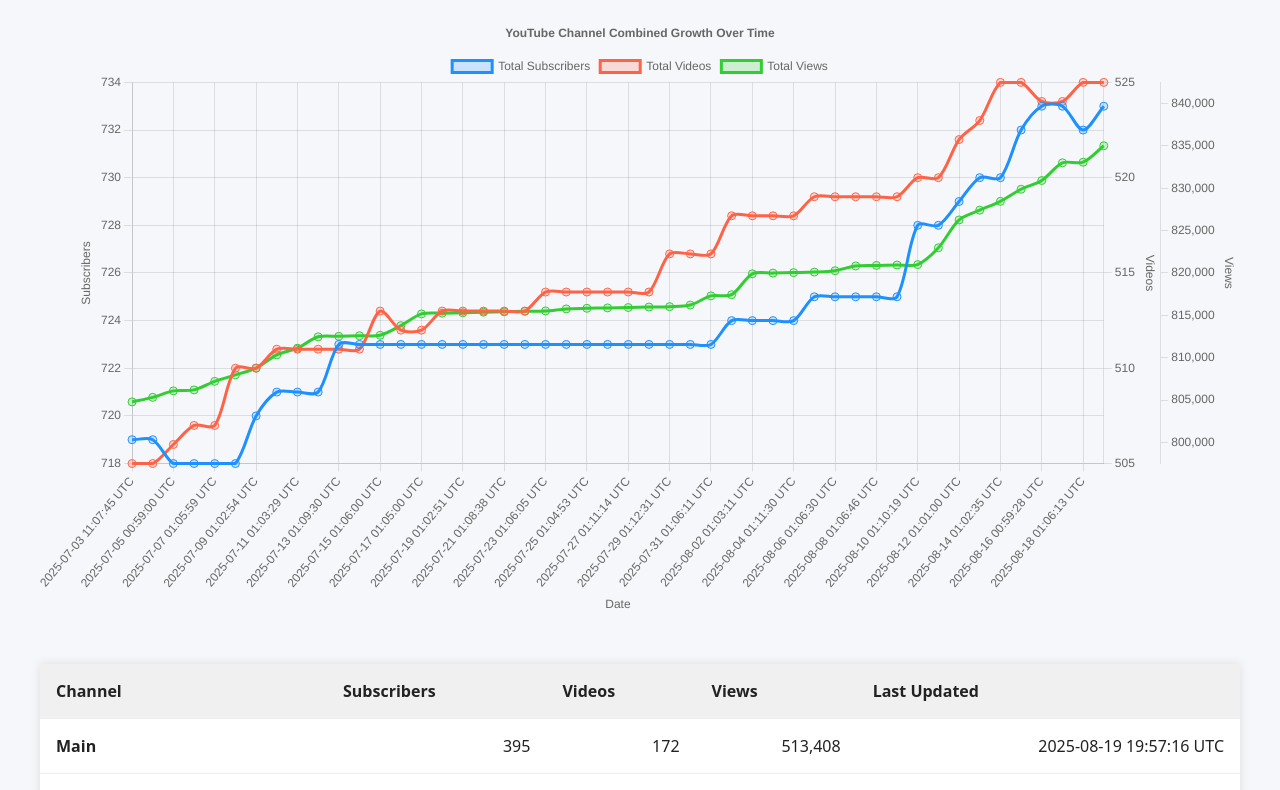
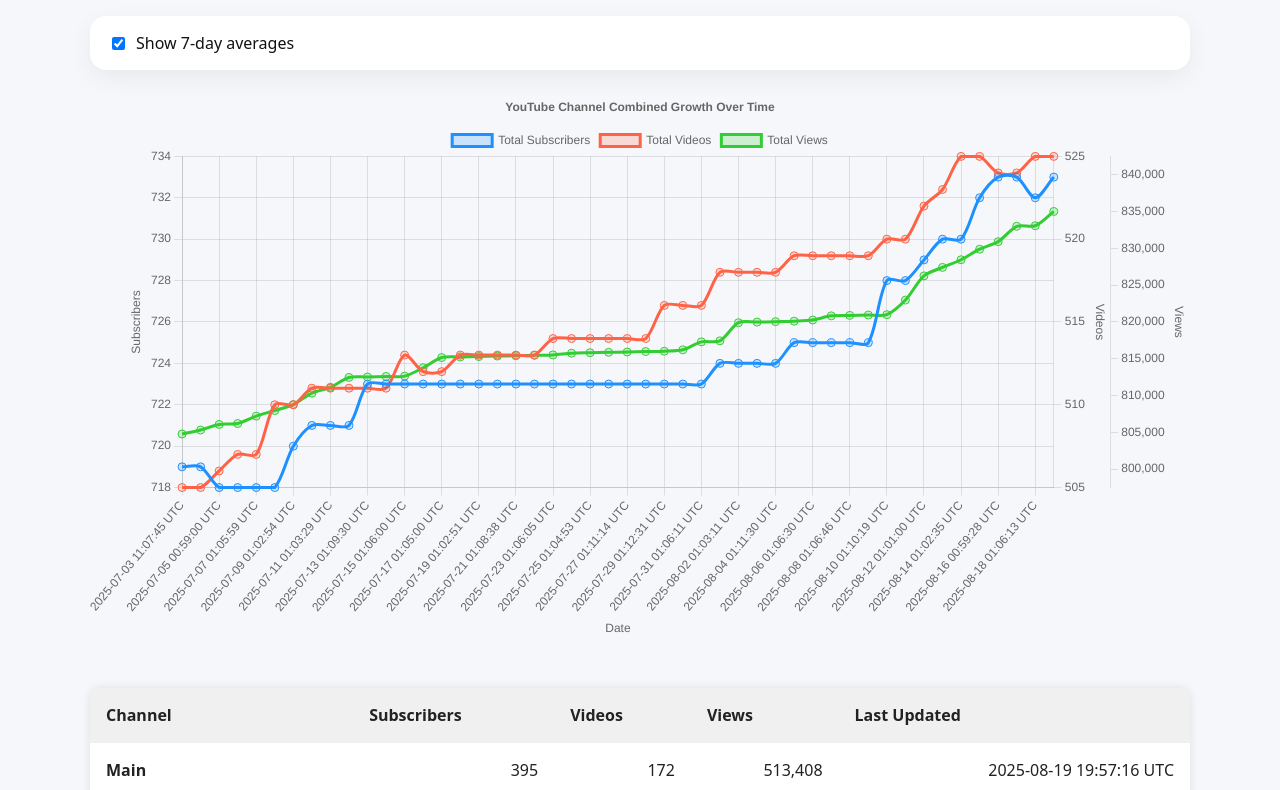
Before and after one commit to uxillary/automated, a plain HTML site: page docs/index.html in a window 1280 px wide. Shown: the part 120-910 px from the top of the page. Drawn offline with nearby package versions, Linux system fonts and the light colour scheme.

Commit message:
style: add stats styling and MA toggle

```diff
--- /dev/null
+++ b/docs/css/stats.css
@@ -0,0 +1,29 @@
+/* Site tokens */
+:root{
+  --bg:#f5f7fa;
+  --fg:#111;
+  --muted:#6b7280;
+  --card-bg:#fff;
+  --card-fg:#111;
+  --pill-bg:#f1f3f5;
+  --pill-fg:#111;
+  --border:rgba(0,0,0,.08);
+  --shadow:0 8px 24px rgba(0,0,0,.06);
+}
+
+/* Force light look for cards regardless of OS dark mode */
+html,body{background:var(--bg)}
+body{color:var(--fg); color-scheme: light;}
+
+/* Layout helpers */
+.container{max-width:1100px;margin:0 auto;}
+.section{background:var(--card-bg);color:var(--card-fg);border-radius:16px;box-shadow:var(--shadow);padding:16px 18px;margin:20px auto}
+
+/* Override styles injected by JS components */
+.im-card,.yt-eta-card{background:var(--card-bg)!important;color:var(--card-fg)!important;border:1px solid var(--border)!important}
+.im-title{color:var(--card-fg)!important}
+.im-pill,.yt-eta-items span{background:var(--pill-bg)!important;color:var(--pill-fg)!important;border:1px solid var(--border)!important}
+.im-muted{color:var(--muted)!important}
+
+/* Nice table framing on wide screens */
+#statsTable{border-radius:12px;overflow:hidden}
--- a/docs/index.html
+++ b/docs/index.html
@@ -3,6 +3,7 @@
 <head>
   <title>YouTube Stats Viewer</title>
   <meta charset="UTF-8" />
+  <link rel="stylesheet" href="css/stats.css">
   <script src="https://cdn.jsdelivr.net/npm/chart.js"></script>
   <style>
     body {
@@ -46,9 +47,16 @@
   </style>
 </head>
 <body>
+<div class="container">
   <h1>YouTube Stats</h1>
 
   <!-- Chart canvas -->
+  <div class="section" style="display:flex;align-items:center;gap:12px;margin-top:0">
+    <label style="display:flex;align-items:center;gap:8px">
+      <input type="checkbox" id="maToggle" checked>
+      <span>Show 7‑day averages</span>
+    </label>
+  </div>
   <canvas id="growthChart" width="600" height="300"></canvas>
 
   <!-- Stats table -->
@@ -220,5 +228,33 @@
   <script src="/automated/js/yt-overlays.js"></script>
   <script src="/js/yt-overlays.js"></script>
 
+  <script>
+    // If ytChart and overlays are present, allow toggling the two averaged datasets
+    (function(){
+      const cb = document.getElementById('maToggle');
+      if (!cb) return;
+      const findAvgIdx = () => {
+        const c = window.ytChart;
+        if (!c) return [];
+        const isAvg = d => /7-day avg/i.test(d.label||'');
+        const idx = [];
+        c.data.datasets.forEach((d,i)=>{ if(isAvg(d)) idx.push(i); });
+        return idx;
+      };
+      cb.addEventListener('change', () => {
+        const c = window.ytChart; if (!c) return;
+        const idx = findAvgIdx();
+        idx.forEach(i => { c.getDatasetMeta(i).hidden = !cb.checked; });
+        c.update('none');
+      });
+      // If datasets were added after load, auto-enable
+      const iv = setInterval(() => {
+        if (findAvgIdx().length){ cb.dispatchEvent(new Event('change')); clearInterval(iv); }
+      }, 500);
+      setTimeout(()=>clearInterval(iv), 5000);
+    })();
+  </script>
+
+</div>
 </body>
 </html>
```
